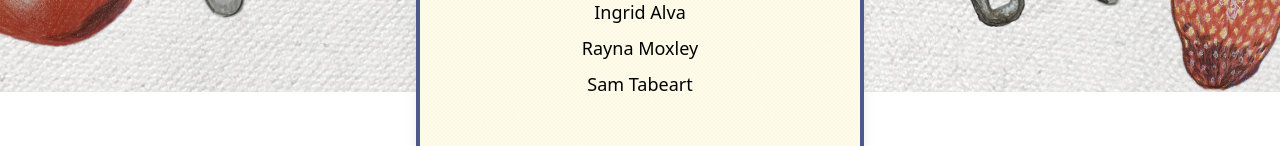
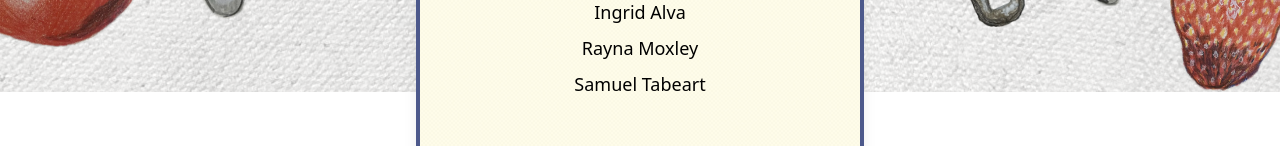
Before and after one commit to stabeart/lunch-break, a React (Vite) app: page /about in a window 1280 px wide. Shown: the part 708-854 px from the top of the page. Built offline with nearby package versions, Linux system fonts and the light colour scheme; the HTML template or start-up script is replaced by a standard one.

Commit message:
changed sam to samuel (stupid push ik fuck off)

```diff
--- a/src/components/About.jsx
+++ b/src/components/About.jsx
@@ -18,7 +18,7 @@ const About = () => {
             <h2 className="text-2xl mb-4">Editorial Team</h2>
             <p className="mb-2">Ingrid Alva</p>
             <p className="mb-2">Rayna Moxley</p>
-            <p className="mb-2">Sam Tabeart</p>
+            <p className="mb-2">Samuel Tabeart</p>
           </div>
 
           <div>
```
